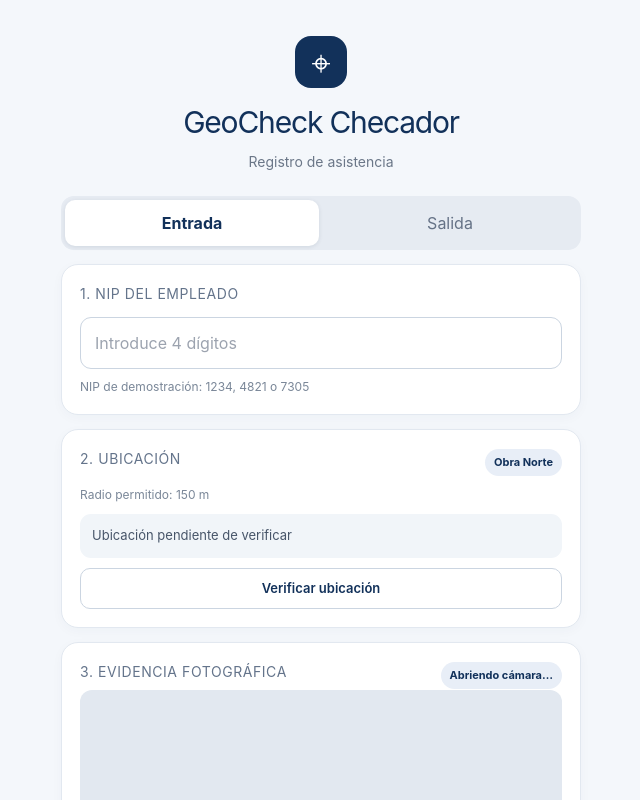
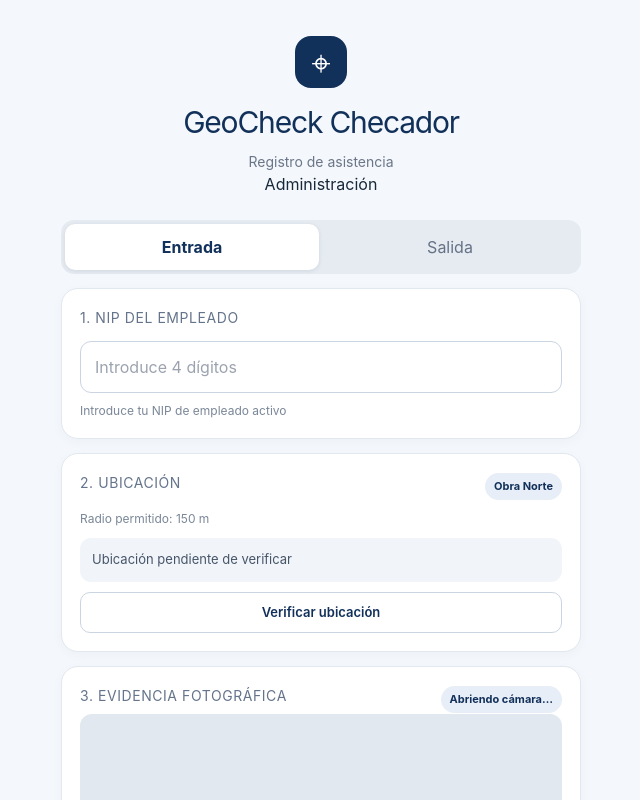
Before and after one commit to ClaryOR/animaciones, a React (Vite) app in the folder geocheck/: page / in a window 1280 px wide. Shown: the top 800 px of the page, without its empty margins (319-959 px from the left). Built offline with nearby package versions, Linux system fonts and the light colour scheme; no server answers.

Commit message:
Connect check-in to admin-managed employees and work sites

```diff
--- a/geocheck/src/App.jsx
+++ b/geocheck/src/App.jsx
@@ -1,5 +1,6 @@
 import { useCallback, useEffect, useRef, useState } from 'react';
-import { EMPLOYEES, SHOW_DEMO_PANEL, WORK_SITE } from './lib/config.js';
+import { SHOW_DEMO_PANEL, WORK_SITE } from './lib/config.js';
+import Admin, { getActiveEmployeeByPin, getActiveSites } from './Admin.jsx';
 import { evaluateArea, getPosition } from './lib/geo.js';
 import { makePlaceholderPhoto, drawStamp } from './lib/photo.js';
 import { submitAttendance } from './lib/api.js';
@@ -8,6 +9,7 @@ import { capitalize, formatDay, formatTime } from './lib/format.js';
 export default function App() {
   const videoRef = useRef(null);
   const streamRef = useRef(null);
+  const [adminMode, setAdminMode] = useState(false);
   const [pin, setPin] = useState('');
   const [mode, setMode] = useState('real');
   const [tipo, setTipo] = useState('entrada');
@@ -19,7 +21,10 @@ export default function App() {
   const [message, setMessage] = useState('');
   const [result, setResult] = useState(null);
   const simulated = mode !== 'real';
-  const employee = EMPLOYEES[pin];
+  const employee = getActiveEmployeeByPin(pin);
+  const activeSites = getActiveSites();
+  const workSite = activeSites.find(site => site.id === employee?.siteId) || activeSites[0] || WORK_SITE;
+  if (adminMode) return <div className="app-shell"><Admin onBack={() => setAdminMode(false)} /></div>;
 
   const stopCamera = useCallback(() => {
     streamRef.current?.getTracks().forEach(track => track.stop());
@@ -58,7 +63,7 @@ export default function App() {
     setLocationStatus('checking');
     setMessage('');
     try {
-      const position = await getPosition(mode, WORK_SITE);
+      const position = await getPosition(mode, workSite);
       const evaluated = evaluateArea(position, WORK_SITE);
       setLocationInfo(evaluated);
       setLocationStatus(evaluated.inside ? 'inside' : 'outside');
@@ -68,11 +73,11 @@ export default function App() {
       setMessage(err.message || 'No se pudo obtener la ubicación.');
       return null;
     }
-  }, [mode]);
+  }, [mode, workSite]);
 
   const capturePhoto = () => {
     const now = new Date();
-    const lines = [`GeoCheck · ${WORK_SITE.name} · ${tipo}`, `${capitalize(formatDay(now))} · ${formatTime(now)}`];
+    const lines = [`GeoCheck · ${workSite.name} · ${tipo}`, `${capitalize(formatDay(now))} · ${formatTime(now)}`];
     if (cameraStatus === 'ready' && videoRef.current?.videoWidth) {
       const video = videoRef.current;
       const canvas = document.createElement('canvas');
@@ -88,7 +93,7 @@ export default function App() {
   const register = async () => {
     if (busy) return;
     setMessage('');
-    if (!employee) { setMessage('Introduce un NIP válido de 4 dígitos. Prueba 1234 en modo demo.'); return; }
+    if (!employee) { setMessage('Introduce un NIP válido de 4 dígitos. Verifica el NIP del empleado en administración.'); return; }
     if (!simulated && cameraStatus !== 'ready') { setMessage('Activa la cámara antes de registrar.'); return; }
     setBusy(true);
     try {
@@ -100,7 +105,7 @@ export default function App() {
       const now = new Date();
       const record = {
         id: globalThis.crypto?.randomUUID?.() ?? String(now.getTime()),
-        tipo, employeeId: employee.id, name: employee.name, siteName: WORK_SITE.name,
+        tipo, employeeId: employee.id, name: employee.name, siteName: workSite.name, siteId: workSite.id,
         inside: true, distance: area.distance, accuracy: area.accuracy, timestamp: now.toISOString(), photo
       };
       await submitAttendance(record);
@@ -120,7 +125,7 @@ export default function App() {
     <header className="app-header">
       <div className="brand-mark" aria-hidden="true">⌖</div>
       <h1>GeoCheck Checador</h1>
-      <p>Registro de asistencia</p>
+      <p>Registro de asistencia</p><button className="admin-open-button" onClick={() => setAdminMode(true)}>Administración</button>
     </header>
     <main className="content">
       <div className="tabs">
@@ -129,10 +134,10 @@ export default function App() {
       <section className="panel">
         <h2>1. NIP del empleado</h2>
         <input aria-label="NIP de cuatro dígitos" inputMode="numeric" autoComplete="one-time-code" maxLength={4} value={pin} onChange={e => { setPin(e.target.value.replace(/\D/g, '').slice(0, 4)); setMessage(''); }} placeholder="Introduce 4 dígitos" />
-        <p className={employee ? 'hint success' : 'hint'}>{employee ? `Empleado: ${employee.name}` : 'NIP de demostración: 1234, 4821 o 7305'}</p>
+        <p className={employee ? 'hint success' : 'hint'}>{employee ? `Empleado: ${employee.name}` : 'Introduce tu NIP de empleado activo'}</p>
       </section>
       <section className="panel">
-        <div className="panel-heading"><h2>2. Ubicación</h2><span className="pill">{WORK_SITE.name}</span></div>
+        <div className="panel-heading"><h2>2. Ubicación</h2><span className="pill">{workSite.name}</span></div>
         <p className="hint">Radio permitido: {WORK_SITE.radiusM} m</p>
         <div className={`status-box ${locationStatus}`}>
           {locationStatus === 'checking' ? 'Consultando ubicación…' :
```
